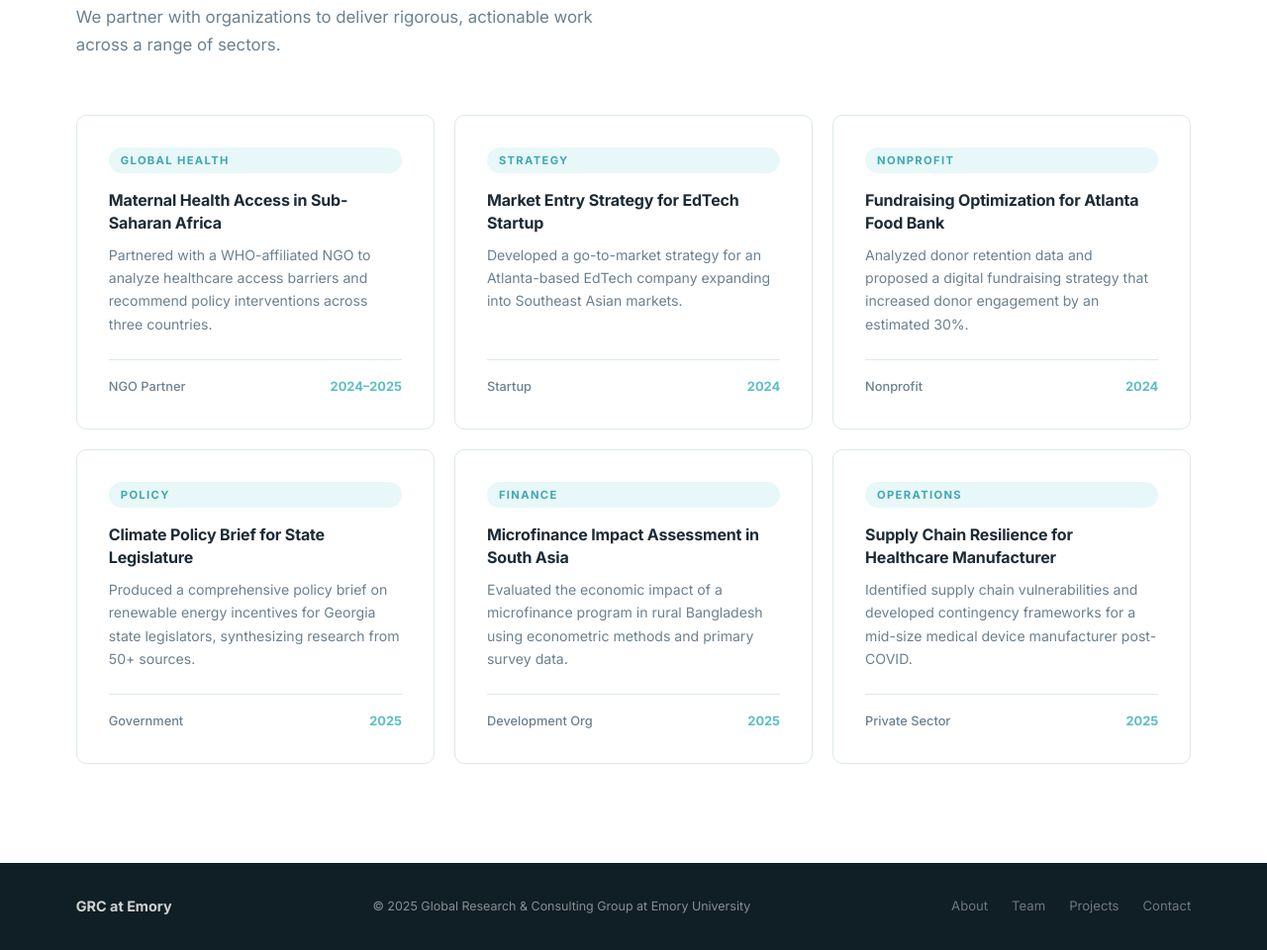
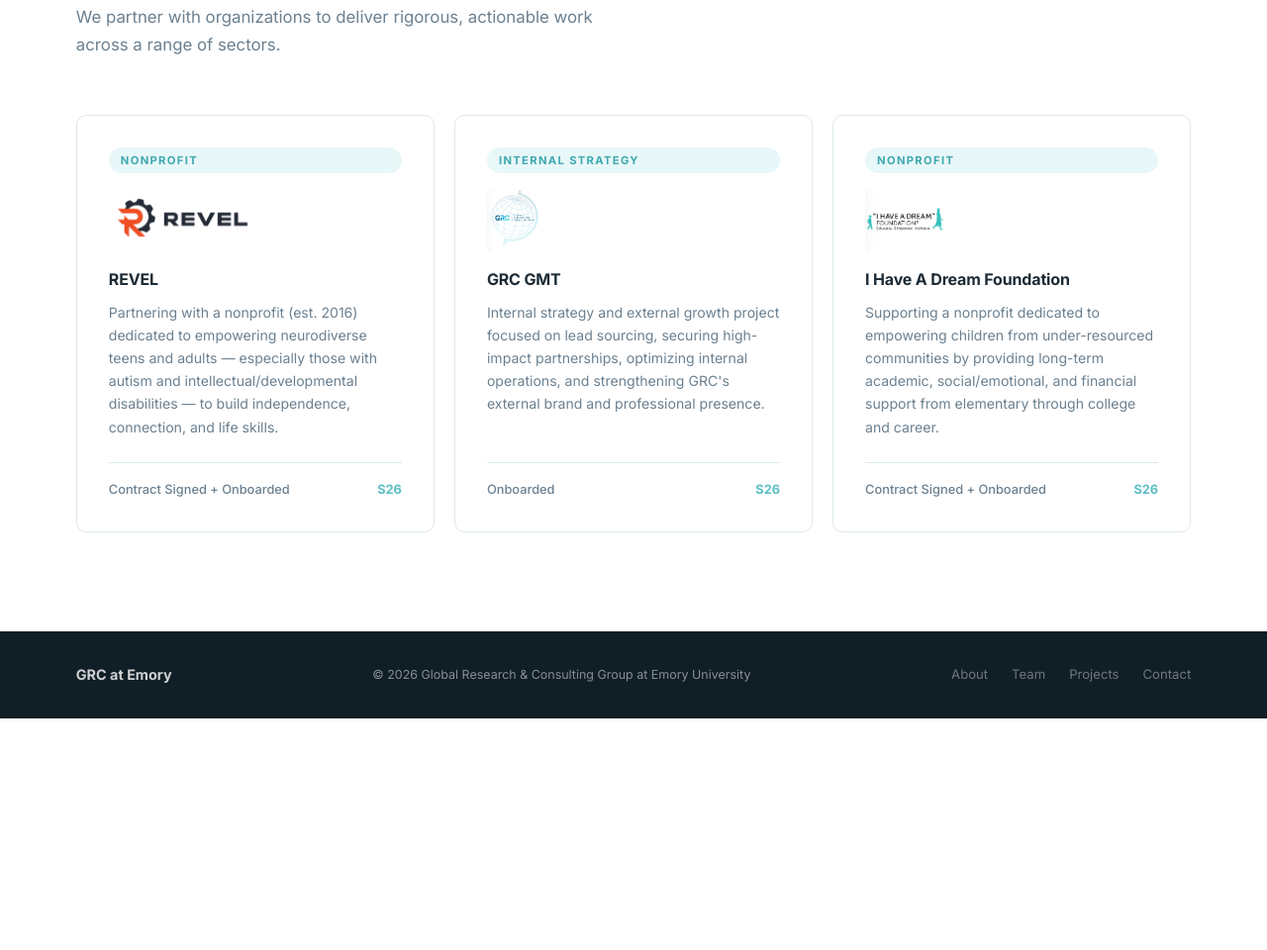
Before and after one commit to jiwonizzielee/grcemory, a plain HTML site: page projects.html in a window 1280 px wide. Shown: the part 247-1207 px from the top of the page at 99% size. After the commit the page ends 973 px from the top, so only its background shows below. Drawn offline with Linux system fonts and the light colour scheme.

Commit message:
design basic

```diff
--- a/projects.html
+++ b/projects.html
@@ -34,62 +34,35 @@
       <div class="projects-grid">
 
         <div class="project-card">
-          <span class="project-tag">Global Health</span>
-          <h3>Maternal Health Access in Sub-Saharan Africa</h3>
-          <p>Partnered with a WHO-affiliated NGO to analyze healthcare access barriers and recommend policy interventions across three countries.</p>
+          <span class="project-tag">Nonprofit</span>
+          <img src="revel.png" alt="REVEL" class="project-logo">
+          <h3>REVEL</h3>
+          <p>Partnering with a nonprofit (est. 2016) dedicated to empowering neurodiverse teens and adults — especially those with autism and intellectual/developmental disabilities — to build independence, connection, and life skills.</p>
           <div class="project-footer">
-            <span class="project-client">NGO Partner</span>
-            <span class="project-year">2024–2025</span>
+            <span class="project-client">Contract Signed + Onboarded</span>
+            <span class="project-year">S26</span>
           </div>
         </div>
 
         <div class="project-card">
-          <span class="project-tag">Strategy</span>
-          <h3>Market Entry Strategy for EdTech Startup</h3>
-          <p>Developed a go-to-market strategy for an Atlanta-based EdTech company expanding into Southeast Asian markets.</p>
+          <span class="project-tag">Internal Strategy</span>
+          <img src="grcinternal.png" alt="GRC Global Research and Consulting Group" class="project-logo">
+          <h3>GRC GMT</h3>
+          <p>Internal strategy and external growth project focused on lead sourcing, securing high-impact partnerships, optimizing internal operations, and strengthening GRC's external brand and professional presence.</p>
           <div class="project-footer">
-            <span class="project-client">Startup</span>
-            <span class="project-year">2024</span>
+            <span class="project-client">Onboarded</span>
+            <span class="project-year">S26</span>
           </div>
         </div>
 
         <div class="project-card">
           <span class="project-tag">Nonprofit</span>
-          <h3>Fundraising Optimization for Atlanta Food Bank</h3>
-          <p>Analyzed donor retention data and proposed a digital fundraising strategy that increased donor engagement by an estimated 30%.</p>
+          <img src="ihaveadream.png" alt="I Have A Dream Foundation" class="project-logo">
+          <h3>I Have A Dream Foundation</h3>
+          <p>Supporting a nonprofit dedicated to empowering children from under-resourced communities by providing long-term academic, social/emotional, and financial support from elementary through college and career.</p>
           <div class="project-footer">
-            <span class="project-client">Nonprofit</span>
-            <span class="project-year">2024</span>
-          </div>
-        </div>
-
-        <div class="project-card">
-          <span class="project-tag">Policy</span>
-          <h3>Climate Policy Brief for State Legislature</h3>
-          <p>Produced a comprehensive policy brief on renewable energy incentives for Georgia state legislators, synthesizing research from 50+ sources.</p>
-          <div class="project-footer">
-            <span class="project-client">Government</span>
-            <span class="project-year">2025</span>
-          </div>
-        </div>
-
-        <div class="project-card">
-          <span class="project-tag">Finance</span>
-          <h3>Microfinance Impact Assessment in South Asia</h3>
-          <p>Evaluated the economic impact of a microfinance program in rural Bangladesh using econometric methods and primary survey data.</p>
-          <div class="project-footer">
-            <span class="project-client">Development Org</span>
-            <span class="project-year">2025</span>
-          </div>
-        </div>
-
-        <div class="project-card">
-          <span class="project-tag">Operations</span>
-          <h3>Supply Chain Resilience for Healthcare Manufacturer</h3>
-          <p>Identified supply chain vulnerabilities and developed contingency frameworks for a mid-size medical device manufacturer post-COVID.</p>
-          <div class="project-footer">
-            <span class="project-client">Private Sector</span>
-            <span class="project-year">2025</span>
+            <span class="project-client">Contract Signed + Onboarded</span>
+            <span class="project-year">S26</span>
           </div>
         </div>
 
@@ -101,7 +74,7 @@
   <footer class="footer">
     <div class="container footer-inner">
       <span class="footer-brand">GRC at Emory</span>
-      <p class="footer-copy">&copy; 2025 Global Research & Consulting Group at Emory University</p>
+      <p class="footer-copy">&copy; 2026 Global Research & Consulting Group at Emory University</p>
       <div class="footer-links">
         <a href="index.html#about">About</a>
         <a href="team.html">Team</a>
--- a/styles.css
+++ b/styles.css
@@ -257,6 +257,14 @@
 }
 .project-card:hover { box-shadow: var(--shadow-md); transform: translateY(-2px); }
 
+.project-logo {
+  width: 100%;
+  max-height: 64px;
+  object-fit: contain;
+  object-position: left;
+  margin-bottom: 16px;
+}
+
 .project-tag {
   display: inline-block; margin-bottom: 16px;
   font-size: 0.7rem; font-weight: 700; text-transform: uppercase; letter-spacing: 0.12em;
```
Also changed, not shown: index.html (+4 -7 lines), team.html (+24 -12 lines), grcinternal.png (added), ihaveadream.png (added), revel.png (added).
